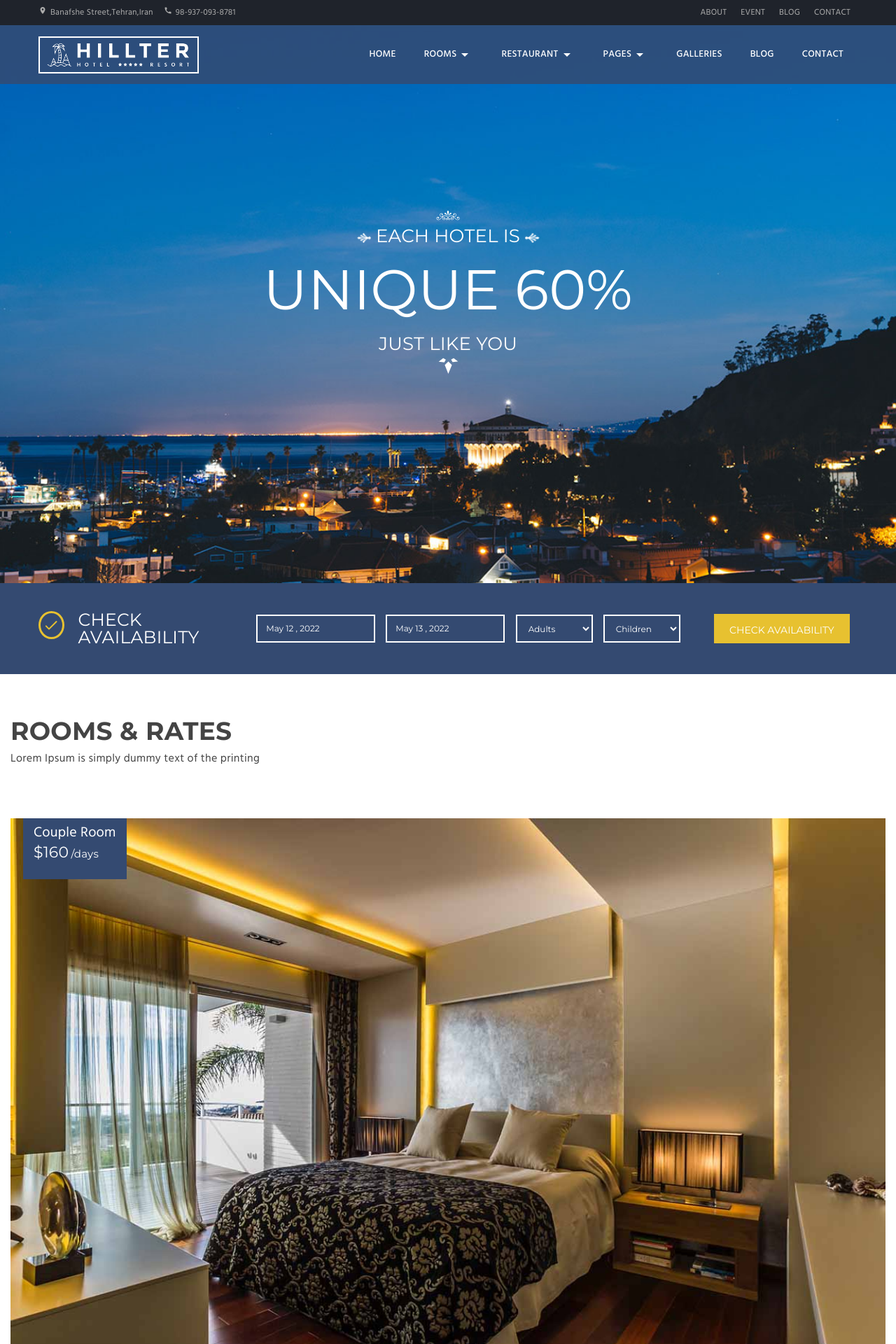
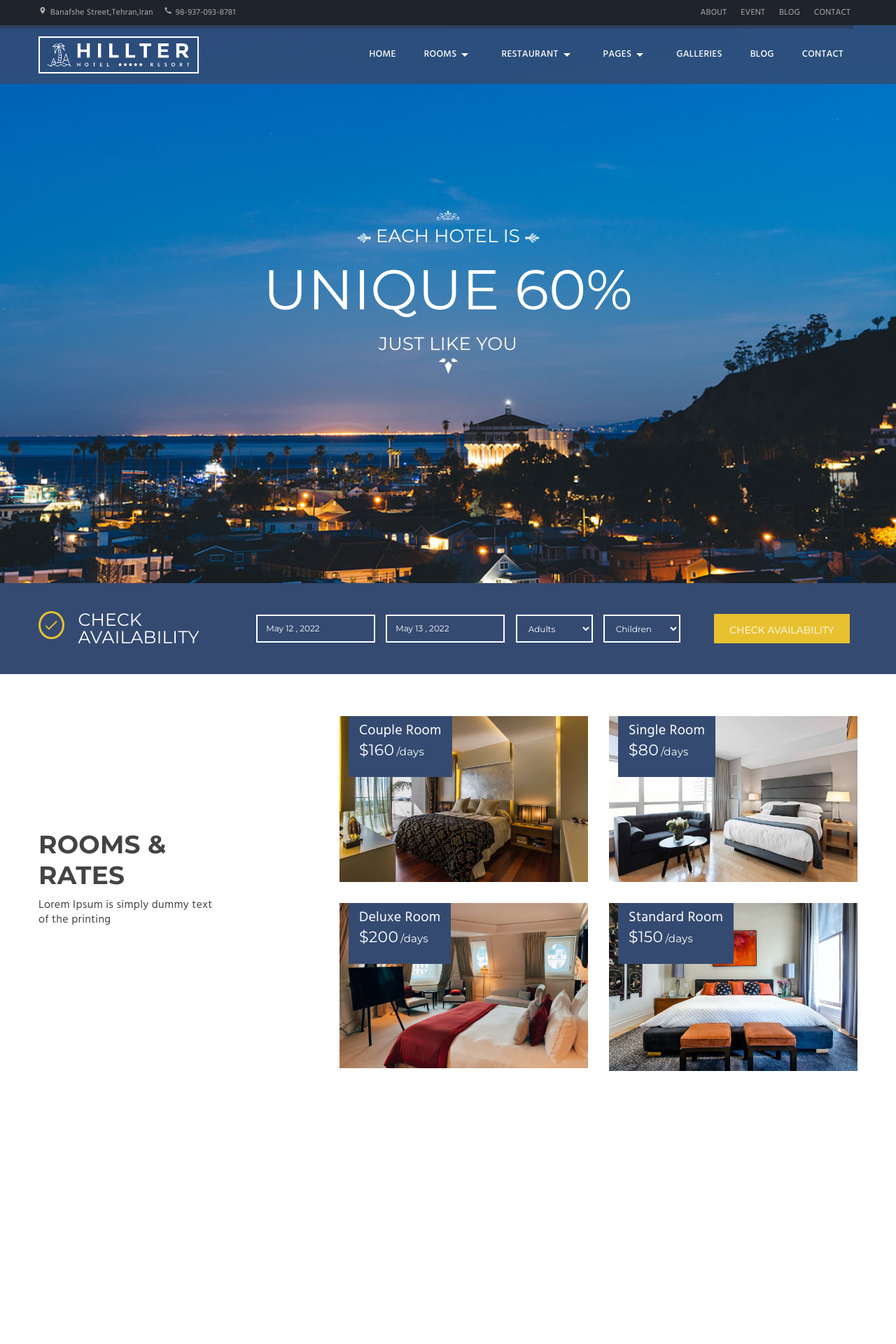
Before and after one commit to SalimiDev/Hotel-ReactJsApp, a React (Create React App) app: page / in a window 1280 px wide. Shown: the top 1920 px of the page at 70% size. After the commit the page ends 1560 px from the top, so only its background shows below. Built offline with nearby package versions, Linux system fonts and the light colour scheme.

Commit message:
style:Add responsiveness design to RoomsAndRates component *Edited and refactored some UI codes

```diff
--- a/src/components/RoomsAndRates.js
+++ b/src/components/RoomsAndRates.js
@@ -4,7 +4,8 @@ import { roomsData } from '../data/roomsData';
 
 const RoomsAndRates = () => {
     return (
-        <section className={styles.container}>
+        <section className={styles.roomAndrates}>
+            <div className={styles.container}>
                 <div className={styles.textContainer}>
                     <h2>ROOMS & RATES</h2>
                     <p>Lorem Ipsum is simply dummy text of the printing</p>
@@ -22,6 +23,7 @@ const RoomsAndRates = () => {
                         </div>
                     ))}
                 </div>
+            </div>
         </section>
     );
 };
--- a/src/styles/layout/RoomsAndRates.module.scss
+++ b/src/styles/layout/RoomsAndRates.module.scss
@@ -1,23 +1,45 @@
 @use '../utils/variables' as *;
+@use '../utils/mixins' as *;
 
-.container {
+.roomAndrates {
     width: 100%;
-    height: 100%;
-    position: relative;
     display: flex;
-    flex-direction: column;
-    padding-top: 30px;
+    padding: 30px 0;
+
+    @include media(tablet-lg) {
+        justify-content: center;
+    }
+    @include media(desktop-sm) {
+        justify-content: center;
+    }
+
+    .container {
+        @include media(desktop-lg) {
+            display: flex;
+            margin: auto;
+        }
+    }
 }
 
 .textContainer {
     padding: 30px 0 30px 15px;
+    z-index: z-index(rooms&rates_text);
+
+    @include media(desktop-lg) {
+        width: 430px;
+        display: flex;
+        flex-direction: column;
+        justify-content: center;
+
+        h2,
+        p {
+            width: 260px;
+        }
+    }
+
     h2 {
-        font-family: $secondaryFont;
-        font-size: 36px;
-        font-weight: 700;
-        line-height: 1.2;
+        @include Custom-textStyle(2rem, $h2-fontSize-lg, 2.3rem, $secondaryFont, inherit, normal, 700);
         margin-bottom: 3px;
-        color: inherit;
     }
     p {
         font-size: inherit;
@@ -27,45 +49,71 @@
 }
 
 .roomsContainer {
-    width: 100%;
-    height: 100%;
-    display: flex;
-    flex-direction: column;
     padding: 0 15px;
+
+    @include custom-media(min-width, $mobile) {
+        width: 100%;
+        display: flex;
+        flex-wrap: wrap;
+        padding: 0;
+    }
+
+    @include media(tablet-lg) {
+        width: 720px;
+    }
+    @include media(desktop-sm) {
+        width: 940px;
+    }
+    @include media(desktop-lg) {
+        width: 770px;
+    }
 
     .roomItems {
         position: relative;
         margin-top: 30px;
 
+        @include custom-media(min-width, $mobile) {
+            width: 50%;
+            padding: 0 15px;
+        }
+
         img {
-            width: 100%;
             max-width: 100%;
-            height: auto;
-            background-position: center center;
-            background-repeat: no-repeat;
-            background-size: cover;
+            object-fit: cover;
+            @include background-style;
         }
 
         .lable {
             position: absolute;
-            z-index: 100;
             top: 0;
+            left: 18px;
             background-color: $primaryColor;
             padding: 10px 15px;
-            left: 18px;
+            z-index: z-index(rooms&rates_image);
+
+            @include custom-media(min-width, $mobile) {
+                left: 28px;
+            }
+
             h2 {
-                color: white;
+                color: $primaryText2Color;
                 font-size: 20px;
                 font-weight: 400;
                 font-family: $primaryFont;
+                cursor: pointer;
+                transition: all 0.3s ease;
+
+                &:hover {
+                    color: $secondaryColor;
+                }
             }
             p {
-                color: white;
+                color: $primaryText2Color;
                 margin-top: 5px;
                 font-family: $secondaryFont;
 
-                span{
-                    font-size: 22px;
+                span {
+                    font-size: 1.375rem;
                     margin-right: 3px;
                 }
             }
--- a/src/styles/utils/_variables.scss
+++ b/src/styles/utils/_variables.scss
@@ -19,16 +19,17 @@ $primaryFont: 'Hind';
 $secondaryFont: 'Montserrat';
 
 // Font Sizes
-$p-fontSize-sm: 0.75rem;
-$p-fontSize-md: 0.875rem;
-$p-fontSize-lg: 0.938rem;
+$p-fontSize-sm: 0.75rem; //12px
+$p-fontSize-md: 0.875rem; //14px
+$p-fontSize-lg: 0.938rem; //15px
 
-$h2-fontSize-sm: 1.25rem;
-$h2-fontSize-md: 1.625rem;
-$h2-fontSize-lg: 1.625rem;
+$h2-fontSize-sm: 1.25rem; //20px
+$h2-fontSize-md: 1.625rem; //26px
+$h2-fontSize-lg: 2.25rem; //36px
 
-$h1-fontSize-lg: 3.75rem;
-$h1-fontSize-xl: 5rem;
+$h1-fontSize-sm: 2.5rem; //40px
+$h1-fontSize-lg: 3.75rem; //60px
+$h1-fontSize-xl: 5rem; //80px
 
 // Screen sizes
 $mobile: 30em;
@@ -51,4 +52,6 @@ $z-index: (
     check_availability: 890,
     check_availability_title: 850,
     check_availability_form: 850,
+    rooms&rates_text:840,
+    rooms&rates_image:830,
 );
```
Also changed, not shown: src/assets/images/room-3.jpg. Lines whose indentation alone changed are shown as unchanged.
